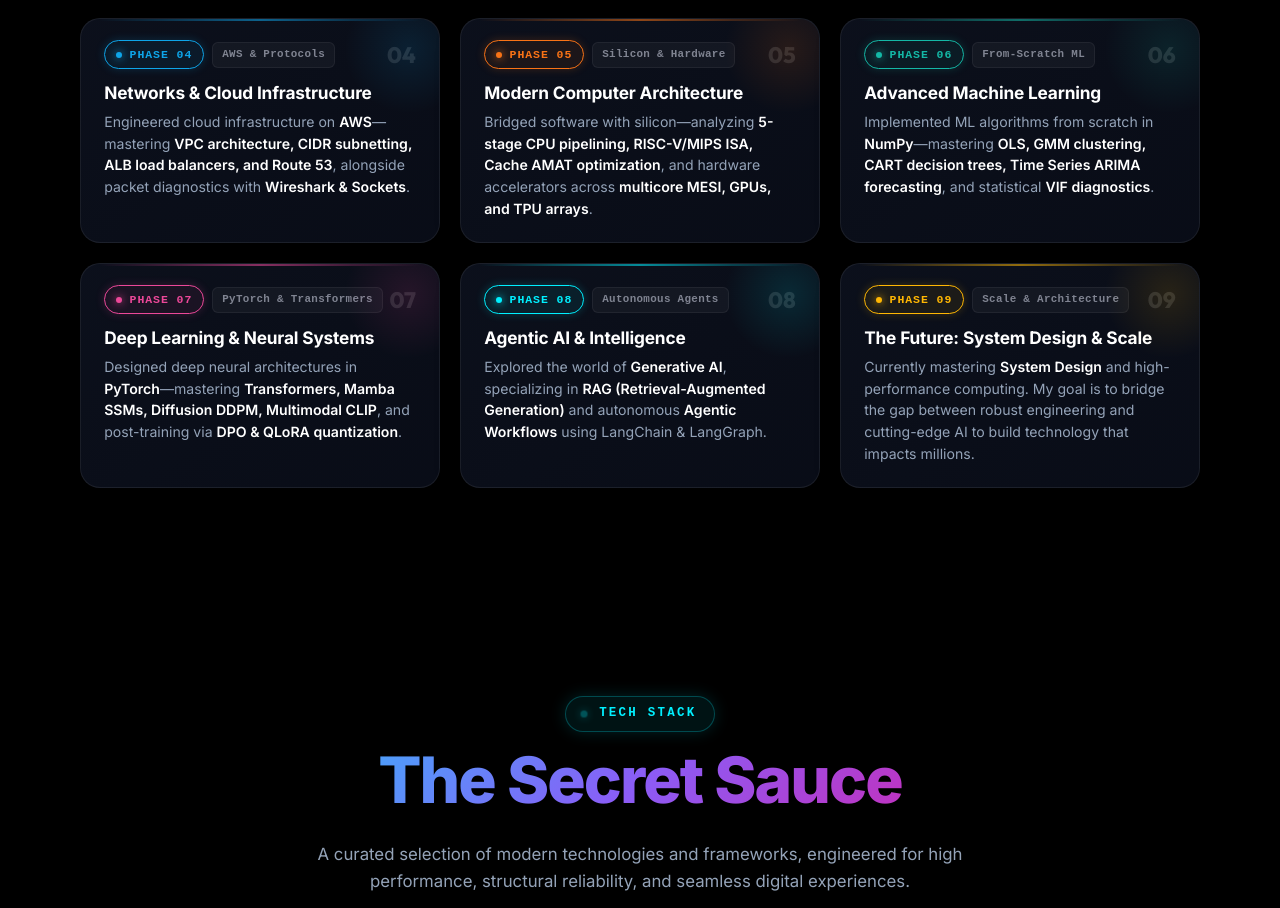
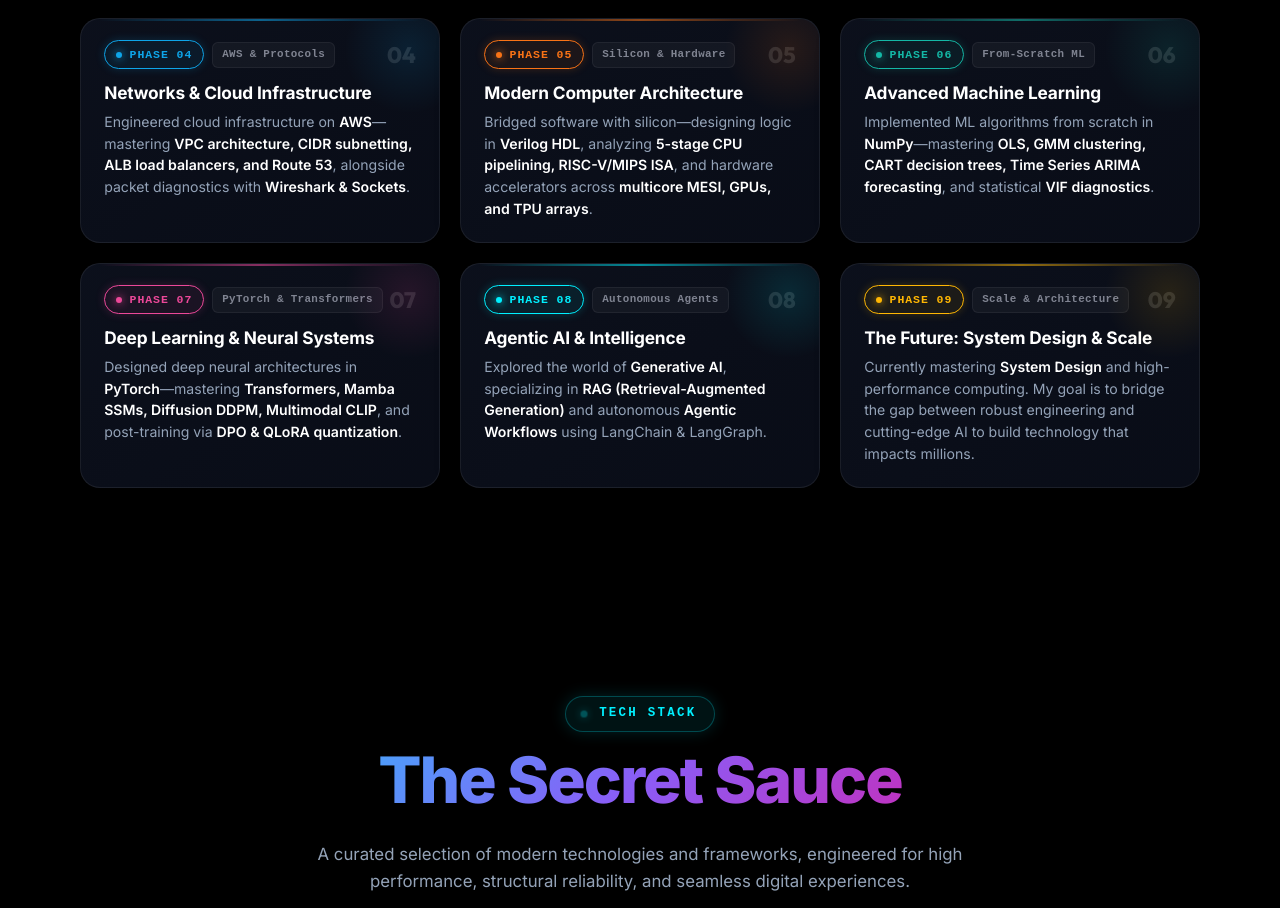
Before and after one commit to adnan275/portfolio, a React (Vite) app: page / in a window 1280 px wide. Shown: the part 2079-2987 px from the top of the page. Built offline with nearby package versions, Linux system fonts and the light colour scheme; no server answers.

Commit message:
feat: highlight Verilog HDL in journey milestones

```diff
--- a/src/sections/About.jsx
+++ b/src/sections/About.jsx
@@ -33,7 +33,7 @@ const About = () => {
             title: "05. Modern Computer Architecture",
             color: "#f97316",
             tag: "Silicon & Hardware",
-            content: "Bridged software with silicon—analyzing <strong>5-stage CPU pipelining, RISC-V/MIPS ISA, Cache AMAT optimization</strong>, and hardware accelerators across <strong>multicore MESI, GPUs, and TPU arrays</strong>."
+            content: "Bridged software with silicon—designing logic in <strong>Verilog HDL</strong>, analyzing <strong>5-stage CPU pipelining, RISC-V/MIPS ISA</strong>, and hardware accelerators across <strong>multicore MESI, GPUs, and TPU arrays</strong>."
         },
         {
             title: "06. Advanced Machine Learning",
```
